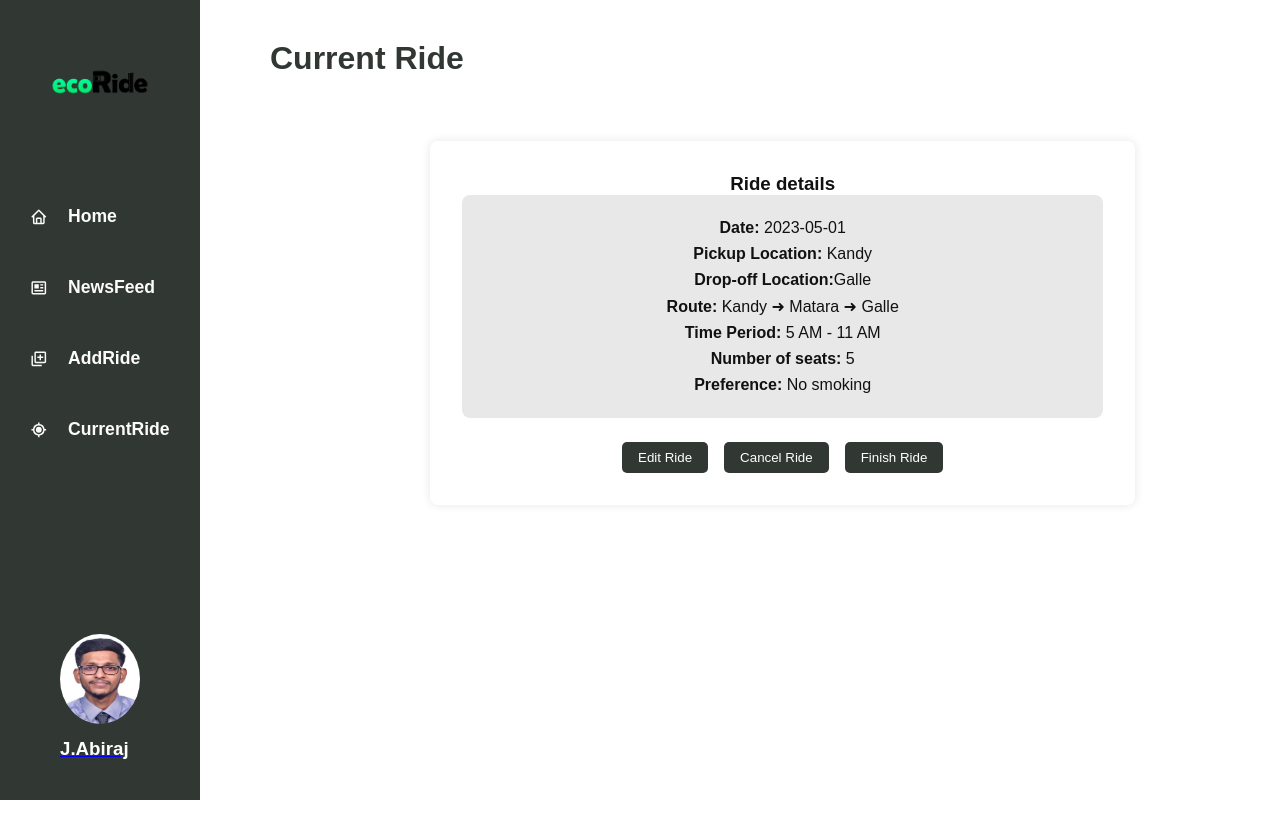
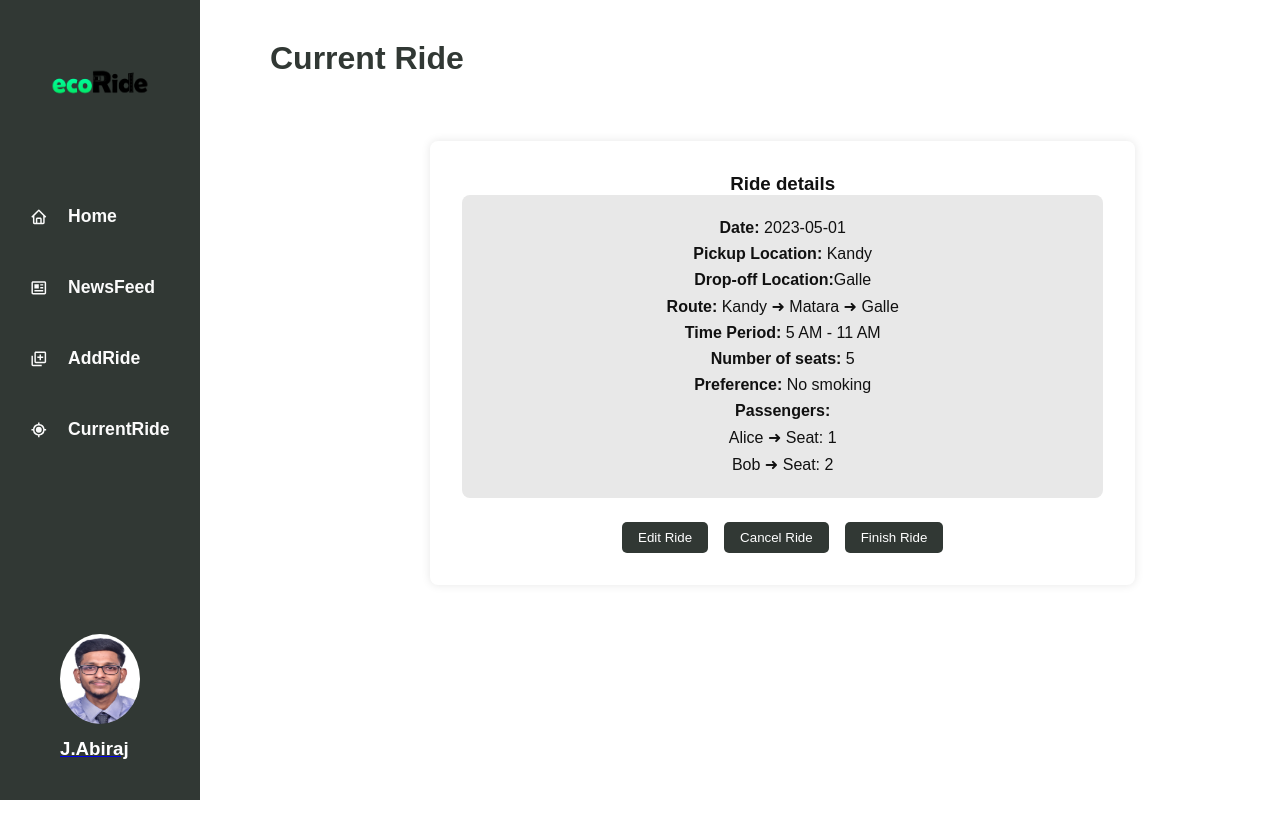
Before and after one commit to Vithusan19/EcoRide, a React (Create React App) app in the folder frontend/: page /currentride in a window 1280 px wide. Built offline with nearby package versions, Linux system fonts and the light colour scheme.

Commit message:
currentridepassenger

```diff
--- a/frontend/src/pages/Currentride.js
+++ b/frontend/src/pages/Currentride.js
@@ -145,6 +145,10 @@ const Currentride = ({ userRole }) => {
     Time: '5 AM - 11 AM',
     Numberofseats: '5',
     Preference: 'No smoking',
+    Passengers: [
+      { name: 'Alice', seat: '1' },
+      { name: 'Bob', seat: '2' }
+    ]
   };
 
   const [currentrightdata, setcurrentridedata] = useState(initialcurrentridedata);
@@ -206,6 +210,12 @@ const Currentride = ({ userRole }) => {
             <p><strong>Time Period:</strong> {currentrightdata.Time}</p>
             <p><strong>Number of seats:</strong> {currentrightdata.Numberofseats}</p>
             <p><strong>Preference:</strong> {currentrightdata.Preference}</p>
+            <p><strong>Passengers:</strong></p>
+
+            {currentrightdata.Passengers.map((passenger, index) => (
+              <p key={index}>{passenger.name} ➜ Seat: {passenger.seat}</p>
+            ))}
+
           </div>
         </div>
         <div className="currentride-button-container">
```
